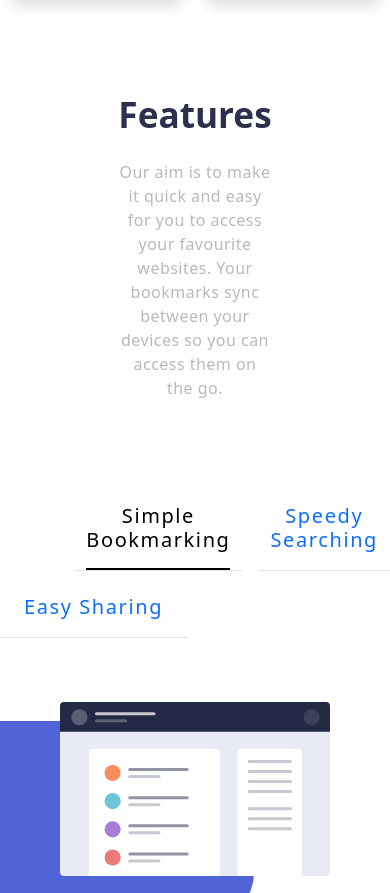
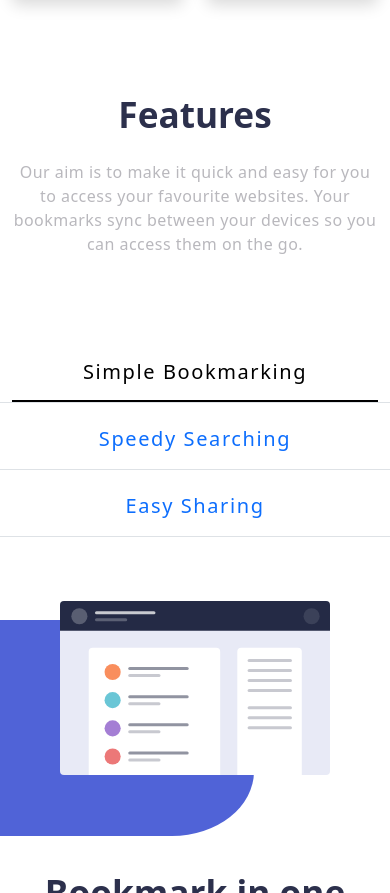
Before and after one commit to soyjuandelgado/IT-S1-Maquetacion, a plain HTML site: page index_bootstrap.html in a window 390 px wide. Shown: the part 849-1742 px from the top of the page. Drawn offline with nearby package versions, Linux system fonts and the light colour scheme; files that its build step writes are made by us from their sources.

Commit message:
Cabeceras tabs adaptables y sin que el texto se divida en dos lineas

```diff
--- a/index_bootstrap.html
+++ b/index_bootstrap.html
@@ -53,29 +53,27 @@
         </div>
 
         <div class="row py-5">
-            <div class="col"></div>
-            <div class="col col-md-12 col-lg-6 text-center">
+            <div class="col col-0 col-lg-3"></div>
+            <div class="col col-12 col-lg-6 text-center">
                 <h2>Features</h2>
                 <p class="py-3">Our aim is to make it quick and easy for you to access your favourite websites. Your bookmarks sync
                     between your devices so you can access them on the go.</p>
             </div>
-            <div class="col"></div>
+            <div class="col col-0 col-lg-3"></div>
         </div>
-        <div class="row py-3 nav nav-underline" id="tabs" role="tablist">
-            <div class="col col-md-0"></div>
-            <div class="col col-md-12 col-lg-3 text-center nav-item border-bottom" role="tab">
+        <div class="row justify-content-center py-3 nav nav-underline" id="tabs" role="tablist">
+            <div class="col col-12 col-lg-3 text-center nav-item border-bottom" role="tab">
                 <a class="nav-link active" href="#" id="tab-bookmarking" data-bs-toggle="tab"
-                    data-bs-target="#tab-bookmarking-cont"><h5>Simple Bookmarking</h5></a>
+                    data-bs-target="#tab-bookmarking-cont"><h5 class="text-nowrap">Simple Bookmarking</h5></a>
             </div>
-            <div class="col col-md-12 col-lg-3 text-center nav-item border-bottom" role="tab">
+            <div class="col col-12 col-lg-3 text-center nav-item border-bottom" role="tab">
                 <a class="nav-link" href="#" id="tab-searching" data-bs-toggle="tab"
-                    data-bs-target="#tab-searching-cont"><h5>Speedy Searching</h5></a>
+                    data-bs-target="#tab-searching-cont"><h5 class="text-nowrap">Speedy Searching</h5></a>
             </div>
-            <div class="col col-md-12 col-lg-3 text-center nav-item border-bottom" role="tab">
+            <div class="col col-12 col-lg-3 text-center nav-item border-bottom" role="tab">
                 <a class="nav-link" href="#" id="tab-sharing" data-bs-toggle="tab"
-                    data-bs-target="#tab-sharing-cont"><h5>Easy Sharing</h5></a>
+                    data-bs-target="#tab-sharing-cont"><h5 class="text-nowrap">Easy Sharing</h5></a>
             </div>
-            <div class="col col-md-0"></div>
         </div>
         <div class="tab-content">
             <div class="tab-pane show active" id="tab-bookmarking-cont" role="tabpanel">
```
Also changed, not shown: 1 other file.
